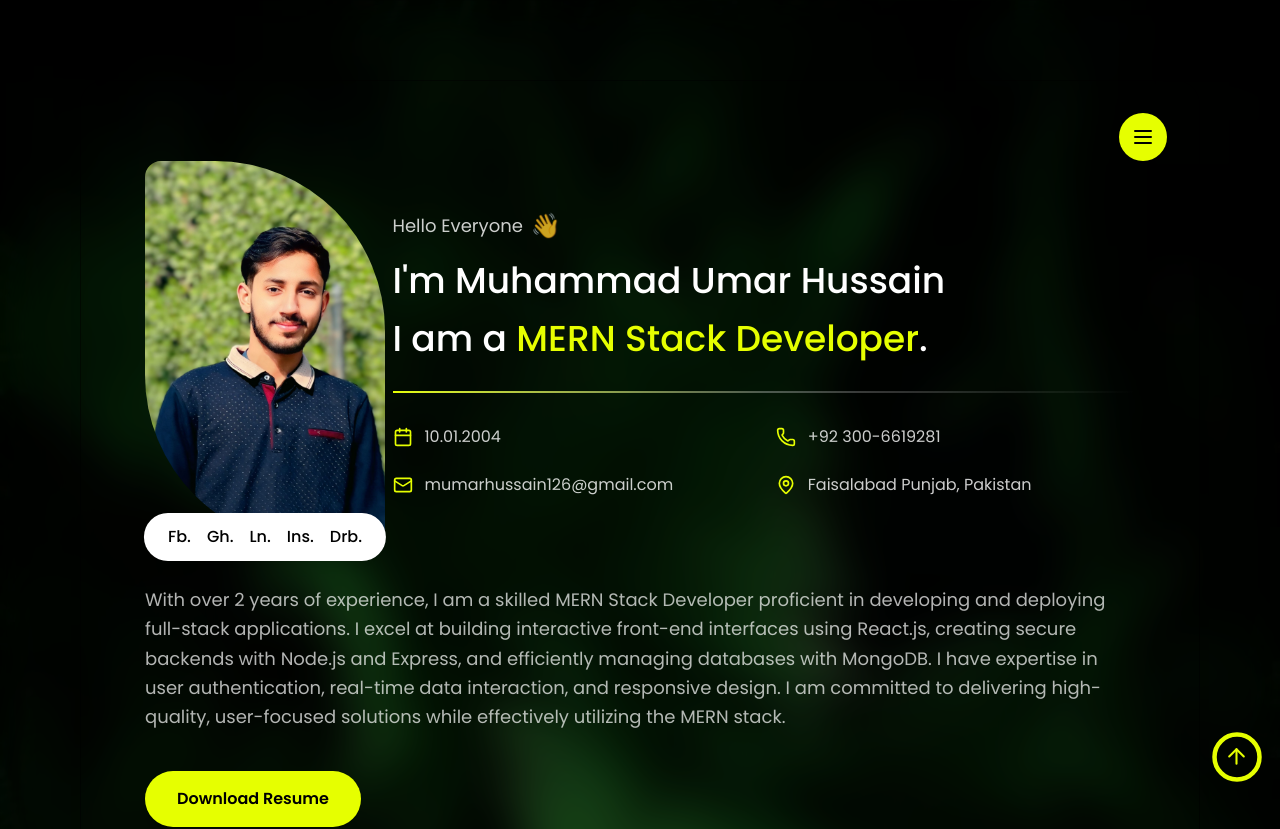
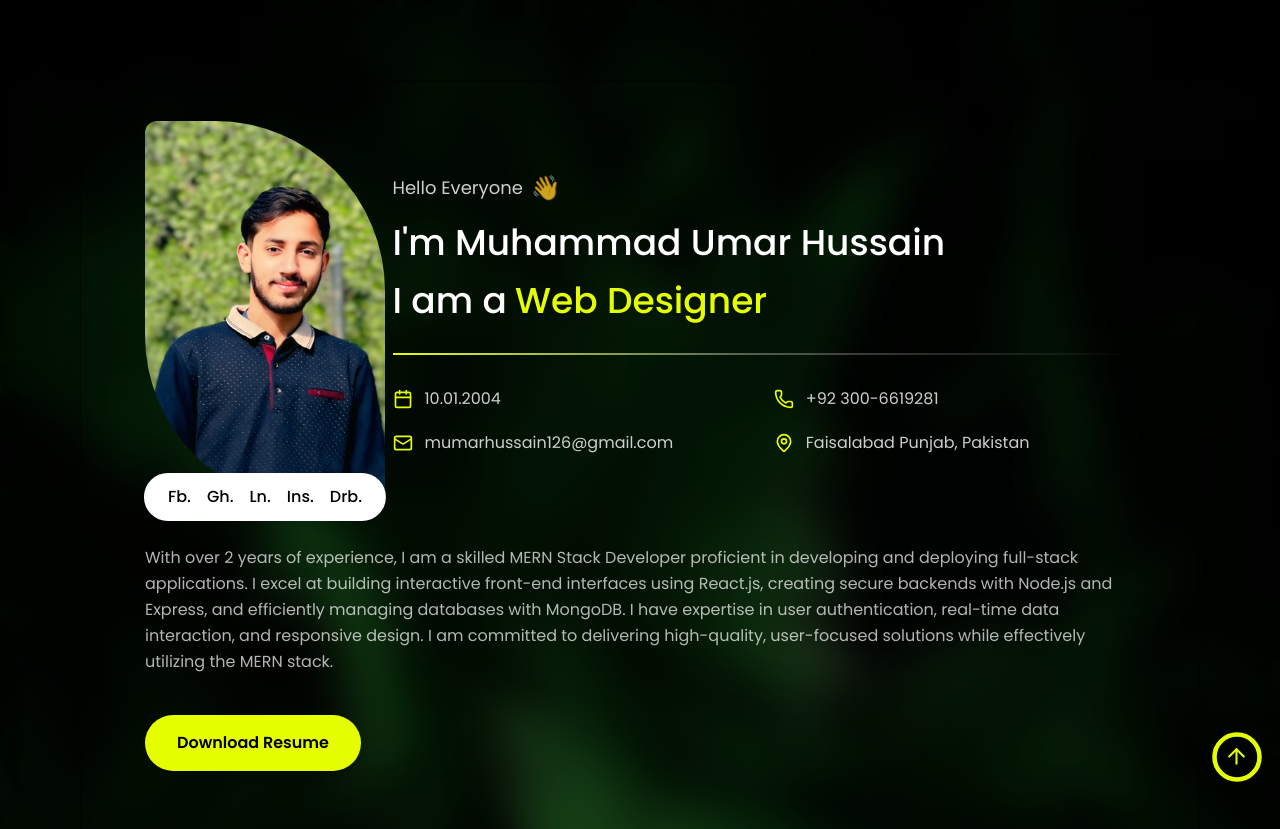
Before and after one commit to mumarhussain/portfolio, a Next.js app: page / in a window 1280 px wide. Shown: the top 829 px of the page. Built offline with nearby package versions, Linux system fonts and the light colour scheme.

Commit message:
feat: Working on the responsvieness of Hero Section.

```diff
--- a/app/globals.css
+++ b/app/globals.css
@@ -13,6 +13,10 @@
 }
 @theme {
   --color-limeYellow: #e6ff00;
+}
+
+.text-fluid {
+  font-size: clamp(16px, 1vw + 0.3rem, 24px);
 }
 
 @media (prefers-color-scheme: dark) {
--- /dev/null
+++ b/components/typeWriter.jsx
@@ -0,0 +1,53 @@
+"use client";
+
+import { useEffect, useMemo, useState } from "react";
+import { AnimatePresence, motion } from "framer-motion";
+
+// Roles to cycle through
+const ROLES = [
+  "MERN Stack Developer",
+  "Frontend Developer",
+  "Web Designer",
+  "Software Engineer",
+];
+
+export default function RoleRotator({ className = "" }) {
+  const [index, setIndex] = useState(0);
+
+  const longest = useMemo(
+    () => ROLES.reduce((a, b) => (a.length >= b.length ? a : b)).length,
+    []
+  );
+
+  useEffect(() => {
+    const id = setInterval(() => {
+      setIndex((i) => (i + 1) % ROLES.length);
+    }, 2500); // change every 2.5s
+    return () => clearInterval(id);
+  }, []);
+
+  const current = ROLES[index];
+
+  return (
+    <span
+      role="text"
+      aria-live="polite"
+      aria-atomic="true"
+      className={`inline-block ${className}`}
+      style={{ minWidth: `${longest}ch` }}
+    >
+      <AnimatePresence mode="wait" initial={false}>
+        <motion.span
+          key={current}
+          className="inline-block"
+          initial={{ y: 18, opacity: 0 }}
+          animate={{ y: 0, opacity: 1 }}
+          exit={{ y: -18, opacity: 0 }}
+          transition={{ duration: 0.4, ease: "easeOut" }}
+        >
+           {current}
+        </motion.span>
+      </AnimatePresence>
+    </span>
+  );
+}
--- a/ui/portfolio/hero.jsx
+++ b/ui/portfolio/hero.jsx
@@ -1,4 +1,5 @@
 "use client";
+import RoleRotator from "@/components/typeWriter";
 import { motion } from "framer-motion";
 import { Calendar, Phone, Mail, MapPin, Menu } from "lucide-react";
 import Image from "next/image";
@@ -56,32 +57,22 @@ const Hero = () => {
   return (
     <section
       id="home"
-      className="relative px-8 md:px-16 py-20 border-b border-white/10"
+      className="relative px-6  lg:px-16 py-10 md:pb-20 border-b border-white/10"
     >
-      {/* Menu Button */}
-      <motion.button
-        initial={{ opacity: 0, scale: 0 }}
-        animate={{ opacity: 1, scale: 1 }}
-        transition={{ delay: 0.5, ease: "easeOut" }}
-        className="absolute top-8 right-8 w-12 h-12 bg-limeYellow rounded-full flex items-center justify-center hover:bg-[#d4e600] transition-colors duration-200"
-      >
-        <Menu className="w-6 h-6 text-black" />
-      </motion.button>
-
       <div className="max-w-6xl mx-auto">
         <motion.div
           variants={containerVariants}
           initial="hidden"
           animate="visible"
         >
-          <div className="flex justify-between items-center">
+          <div className="flex flex-col md:flex-row justify-between items-center">
             {/* Left Side - Profile Image */}
             <motion.div
               variants={leftVariants}
-              className="flex justify-center lg:justify-start md:w-1/4"
+              className="flex justify-center lg:justify-start w-full md:w-1/3 lg:w-1/4"
             >
               <div className="relative">
-                <div className="w-60 h-96 rounded-tr-[170px]  rounded-bl-[170px] rounded-2xl overflow-hidden bg-gradient-to-b from-gray-800 to-gray-900 ">
+                <div className="w-auto max-w-60 md:w-60 h-[400px] md:h-96 rounded-full md:rounded-tr-[170px] md:rounded-bl-[170px] md:rounded-xl overflow-hidden bg-gradient-to-b from-gray-800 to-gray-900 ">
                   <Image
                     src="/assets/images/umar.jpg"
                     alt="Profile"
@@ -125,20 +116,23 @@ const Hero = () => {
               variants={rightContainerVariants}
               initial="hidden"
               animate="visible"
-              className="space-y-8 md:w-3/4"
+              className="space-y-8 mt-10 md:mt-0 w-full md:pl-5 lg:pl-10 xl:pl-0  md:w-2/3 lg:w-3/4"
             >
               {/* Greeting */}
-              <motion.div variants={itemVariants} className="space-y-4">
+              <motion.div
+                variants={itemVariants}
+                className="space-y-2 lg:space-y-4"
+              >
                 <p className="text-white/80 text-lg flex items-center">
                   Hello Everyone <span className="ml-2 text-2xl">👋</span>
                 </p>
-                <h1 className="lg:text-4xl font-medium text-white leading-tight">
+                <h1 className="text-2xl sm:text-3xl lg:text-4xl font-medium text-white leading-tight md:tracking-tight lg:tracking-normal">
                   I'm Muhammad Umar Hussain
                 </h1>
-                <h2 className="text-4xl font-medium">
+
+                <h2 className="text-lg sm:text-3xl lg:text-4xl font-medium sm:inline-flex sm:items-baseline gap-2 sm:whitespace-nowrap">
                   <span className="text-white">I am a </span>
-                  <span className="text-limeYellow">MERN Stack Developer</span>
-                  <span className="text-white">.</span>
+                  <RoleRotator className="text-limeYellow" />
                 </h2>
               </motion.div>
 
@@ -151,7 +145,7 @@ const Hero = () => {
               {/* Contact Info Grid */}
               <motion.div
                 variants={itemVariants}
-                className="grid grid-cols-1 md:grid-cols-2 gap-6"
+                className="grid grid-cols-1 lg:grid-cols-2 gap-5"
               >
                 <div className="flex items-center space-x-3">
                   <Calendar className="w-5 h-5 text-limeYellow" />
@@ -163,7 +157,7 @@ const Hero = () => {
                 </div>
                 <div className="flex items-center space-x-3">
                   <Mail className="w-5 h-5 text-limeYellow" />
-                  <span className="text-white/80">
+                  <span className="text-white/80 text-[15px] sm:text-base">
                     mumarhussain126@gmail.com
                   </span>
                 </div>
@@ -181,7 +175,7 @@ const Hero = () => {
           <div className="">
             <motion.p
               variants={itemVariants}
-              className="text-white/70 text-lg leading-relaxed my-10"
+              className="text-white/70 text-flui leading-relaxed my-10"
             >
               With over 2 years of experience, I am a skilled MERN Stack
               Developer proficient in developing and deploying full-stack
--- a/ui/portfolio/portfolioView.jsx
+++ b/ui/portfolio/portfolioView.jsx
@@ -73,13 +73,13 @@ const PortfolioView = () => {
         </button>
       </div>
 
-      <main className="relative z-10 min-h-screen flex items-center justify-center xl:px-20 py-20 backdrop-blur-xl bg-black/30">
+      <main className="relative z-10 min-h-screen flex items-center justify-center xl:px-20 py-5 md:py-10 lg:py-20 backdrop-blur-xl bg-black/30">
         <div className="w-full max-w-7xl">
           <motion.div
             initial={{ opacity: 0, y: 50 }}
             animate={{ opacity: 1, y: 0 }}
             transition={{ duration: 0.8 }}
-            className=" border border-black/50 rounded-3xl shadow-2xl overflow-hidden"
+            className="border border-black/50 rounded-3xl shadow-2xl overflow-hidden"
           >
             <Hero />
             <WhatIDo />
```
